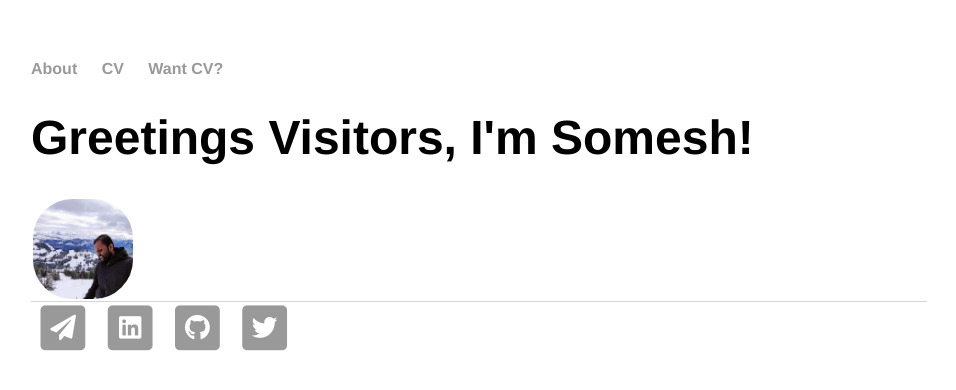
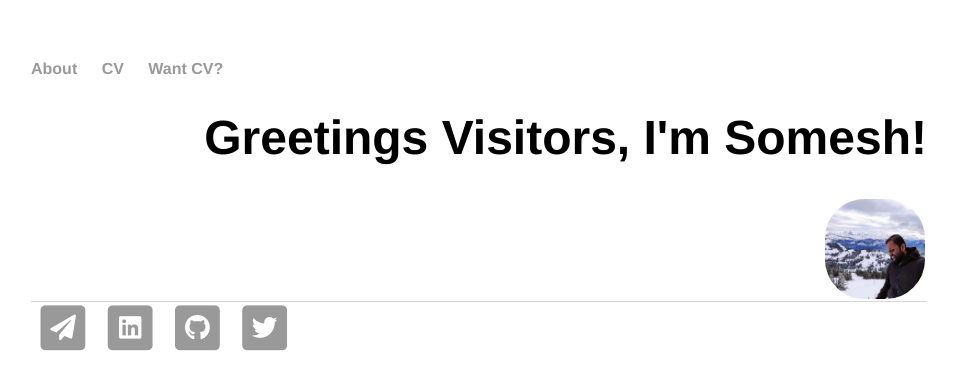
Before and after one commit to saisomesh2594/saisomesh2594.github.io, a Jekyll site: the page built from index.html, in a window 1280 px wide. Shown: the top 390 px of the page, without its empty margins (161-1117 px from the left). Built offline with Jekyll 4.4.1, drawn with Linux system fonts in a browser that asks for light colours.

Commit message:
Align image and text

```diff
--- a/index.html
+++ b/index.html
@@ -17,17 +17,13 @@
 			<li><a href="/cv">Want CV?</a></li>
 		</ul>
 	</nav>
-	<div class="container" style="white-space:nowrap">
-		<div class="blurb">
+	<!--<div class="container" style="white-space:nowrap">-->
+		<div class="logo-container">
 			<h1>Greetings Visitors, I'm Somesh!</h1>
 			<a class="logo" itemprop="url" href="{{ page.baseurl }}" style="background-image: url('{{ site.baseurl }}{{ site.logo }}')" alt="Somesh">
 			<img itemprop="image" src="{{ site.baseurl }}{{ site.logo }}" height="0" width="0" alt="Somesh"/></a>
-		</div><!-- /.blurb -->
-		<!--<div class="logo-container">
-			<a class="logo" itemprop="url" href="{{ page.baseurl }}" style="background-image: url('{{ site.baseurl }}{{ site.logo }}')" alt="Somesh"></a>
-			<img itemprop="image" src="{{ site.baseurl }}{{ site.logo }}" height="0" width="0" alt="Somesh"/>
-		</div>-->
-	</div><!-- /.container -->
+		</div>
+	<!--</div>-->
 	<footer>
 		<div class="icon-container">
 			<!--<a href="mailto:somesh.sai@mdc-berlin.de"><i class="fas fa-envelope fa-4x"></i></a>-->
```
